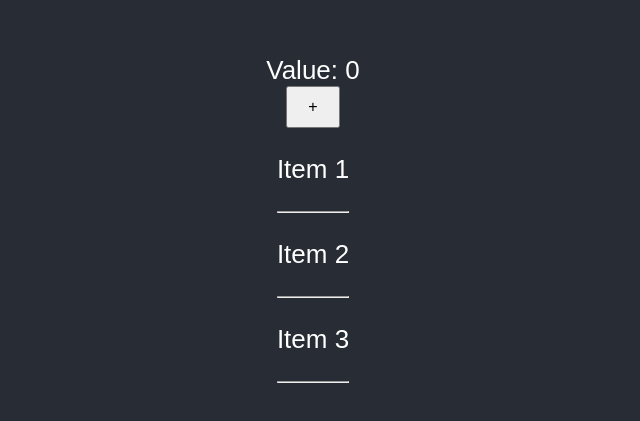
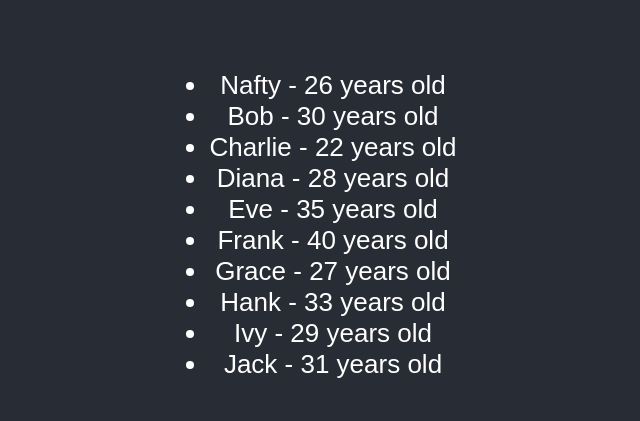
Before and after one commit to troloko8/FrontLearning, a React (Create React App) app in the folder react-learning-tool/: page / in a window 1280 px wide. Shown: the part 175-596 px from the top of the page, without its empty margins (327-967 px from the left). Built offline with nearby package versions, Linux system fonts and the light colour scheme.

Commit message:
optimazed list

```diff
--- a/react-learning-tool/src/App.tsx
+++ b/react-learning-tool/src/App.tsx
@@ -8,6 +8,7 @@ import CustomSuspenceExample from './components/SuspenseExample/CustomSuspenseEx
 import { ReactMemoExample } from './components/reactMemo/ReactMemoExample';
 import { TearingExample } from './components/useSyncExternalStore/TearingExample';
 import FragmentsExample from './components/fragments/FragmentsExample';
+import OptimazedList from './components/optimazedList/OptimazedList';
 
 function App() {
 
@@ -20,8 +21,10 @@ function App() {
         {/* <SuspenceExample /> */}
         {/* <CustomSuspenceExample /> */}
         {/* <ReactMemoExample/> */}
-        <TearingExample />
-        <FragmentsExample />
+        {/* <TearingExample /> */}
+        {/* <FragmentsExample /> */}
+
+        <OptimazedList />
       </main>
     </div>
   );
--- /dev/null
+++ b/react-learning-tool/src/components/optimazedList/OptimazedList.tsx
@@ -0,0 +1,65 @@
+import React, { useCallback, useEffect } from 'react';
+
+const mockUsers = [
+    { id: 1, name: 'Alice', age: 25 },
+    { id: 2, name: 'Bob', age: 30 },
+    { id: 3, name: 'Charlie', age: 22 },
+    { id: 4, name: 'Diana', age: 28 },
+    { id: 5, name: 'Eve', age: 35 },
+    { id: 6, name: 'Frank', age: 40 },
+    { id: 7, name: 'Grace', age: 27 },
+    { id: 8, name: 'Hank', age: 33 },
+    { id: 9, name: 'Ivy', age: 29 },
+    { id: 10, name: 'Jack', age: 31 },
+];
+
+const OptimazedList: React.FC = () => {
+    const [users, setUsers] = React.useState(mockUsers);
+
+    // useCallback to memoize the click handler
+    const handleClick = useCallback(() => {
+        console.log('Clicked row:');
+    }, []);
+
+    useEffect(() => {
+        const updateID: number = 1
+
+        // Simulate data fetching
+        const timer = setTimeout(() => {
+            console.error('- - -- - - - - - - - - -- - - -')
+            // rerender just for one item
+            setUsers(prev => prev.map(item =>
+                // rerender just for one item
+                item.id === updateID
+                    ? { ...item, age: item.age + 1, name: 'Nafty'}
+                    : item
+            ))
+        }, 2000);
+
+        return () => clearTimeout(timer);
+    }, []);
+
+    return (
+        <ul>
+            {users.map((user) => (
+                <Row
+                    key={user.id}
+                    name={user.name}
+                    age={user.age}
+                    onClick={handleClick}
+                />
+            ))}
+        </ul>
+    );
+};
+
+const Row: React.FC<{ name: string; age: number, onClick?: () => void }> = React.memo(({ name, age, onClick }) => {
+    console.log('Row render: ', name );
+    return (
+        <li onClick={onClick}>
+            {name} - {age} years old
+        </li>
+    );
+});
+
+export default OptimazedList;
--- a/react-learning-tool/src/index.tsx
+++ b/react-learning-tool/src/index.tsx
@@ -12,9 +12,9 @@ const root = ReactDOM.createRoot(
 );
 
 root.render(
-  <React.StrictMode>
+  // <React.StrictMode>
     <App />
-  </React.StrictMode>
+  // </React.StrictMode>
 );
 
 
```
